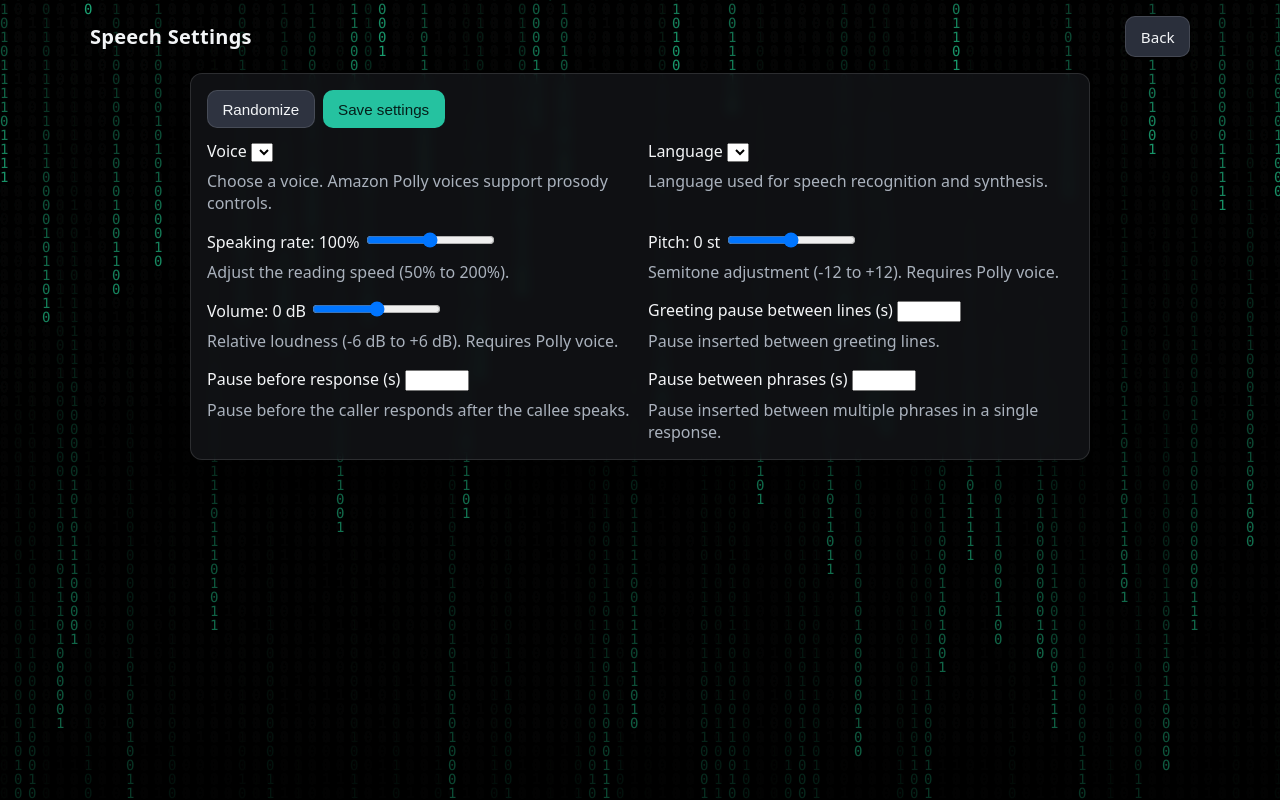
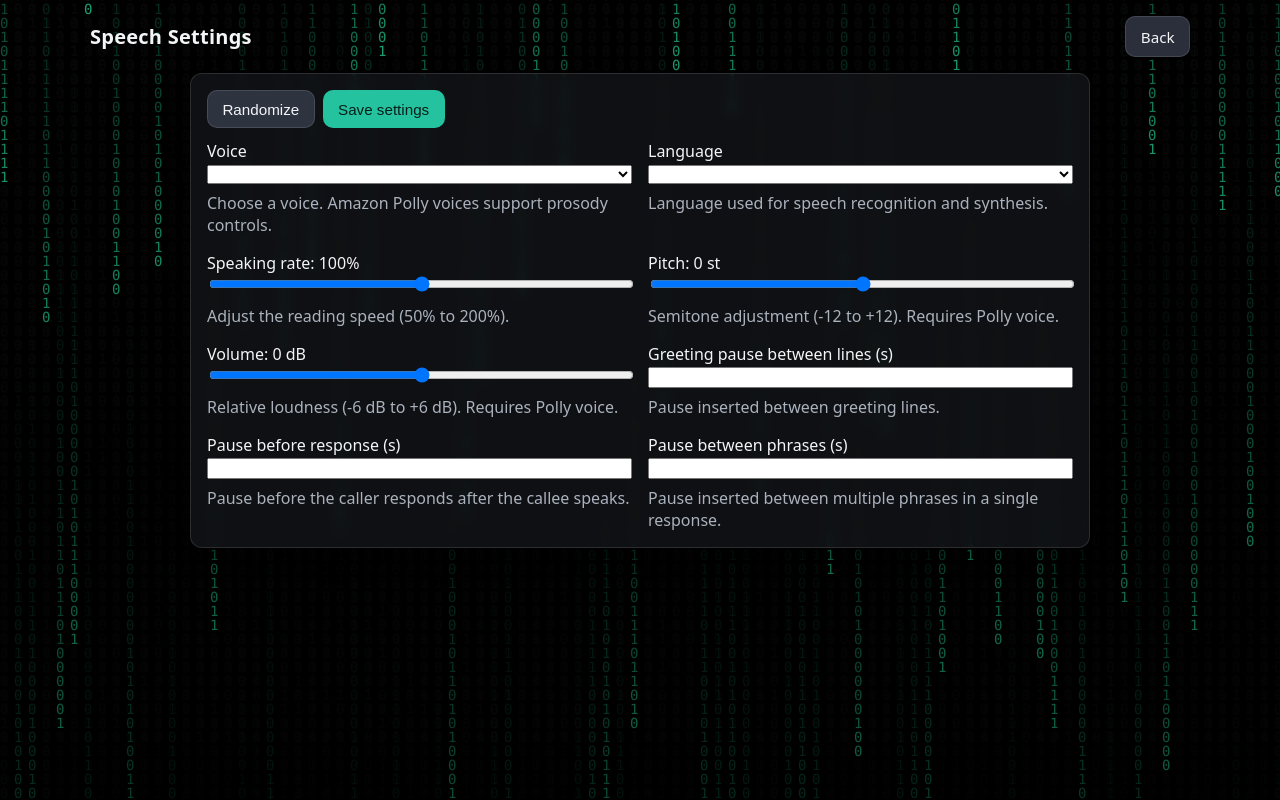
Before and after one commit to SethC94/scam_call_app, a Flask app: template templates/speech.html in a window 1280 px wide. Run offline with Flask 3, Linux system fonts and the light colour scheme; the template is opened without the code that fills it, so the values that code supplies are empty.

Commit message:
Update speech.html

```diff
--- a/templates/speech.html
+++ b/templates/speech.html
@@ -28,49 +28,49 @@
       <div class="form-grid" style="grid-template-columns: 1fr 1fr; gap: 1rem;">
         <div>
           <label for="voiceSelect">Voice</label>
-          <select id="voiceSelect"></select>
+          <select id="voiceSelect" style="width:100%;"></select>
           <div class="form-help">Choose a voice. Amazon Polly voices support prosody controls.</div>
         </div>
 
         <div>
           <label for="languageSelect">Language</label>
-          <select id="languageSelect"></select>
+          <select id="languageSelect" style="width:100%;"></select>
           <div class="form-help">Language used for speech recognition and synthesis.</div>
         </div>
 
         <div>
           <label for="rateInput">Speaking rate: <span id="rateValue">100%</span></label>
-          <input id="rateInput" type="range" min="50" max="200" step="1" />
+          <input id="rateInput" type="range" min="50" max="200" step="1" style="width:100%;" />
           <div class="form-help">Adjust the reading speed (50% to 200%).</div>
         </div>
 
         <div>
           <label for="pitchInput">Pitch: <span id="pitchValue">0 st</span></label>
-          <input id="pitchInput" type="range" min="-12" max="12" step="1" />
+          <input id="pitchInput" type="range" min="-12" max="12" step="1" style="width:100%;" />
           <div class="form-help">Semitone adjustment (-12 to +12). Requires Polly voice.</div>
         </div>
 
         <div>
           <label for="volumeInput">Volume: <span id="volumeValue">0 dB</span></label>
-          <input id="volumeInput" type="range" min="-6" max="6" step="1" />
+          <input id="volumeInput" type="range" min="-6" max="6" step="1" style="width:100%;" />
           <div class="form-help">Relative loudness (-6 dB to +6 dB). Requires Polly voice.</div>
         </div>
 
         <div>
           <label for="greetPauseInput">Greeting pause between lines (s)</label>
-          <input id="greetPauseInput" type="number" min="0" max="5" step="0.1" />
+          <input id="greetPauseInput" type="number" min="0" max="5" step="0.1" style="width:100%;" />
           <div class="form-help">Pause inserted between greeting lines.</div>
         </div>
 
         <div>
           <label for="respPauseInput">Pause before response (s)</label>
-          <input id="respPauseInput" type="number" min="0" max="5" step="0.1" />
+          <input id="respPauseInput" type="number" min="0" max="5" step="0.1" style="width:100%;" />
           <div class="form-help">Pause before the caller responds after the callee speaks.</div>
         </div>
 
         <div>
           <label for="betweenPauseInput">Pause between phrases (s)</label>
-          <input id="betweenPauseInput" type="number" min="0" max="5" step="0.1" />
+          <input id="betweenPauseInput" type="number" min="0" max="5" step="0.1" style="width:100%;" />
           <div class="form-help">Pause inserted between multiple phrases in a single response.</div>
         </div>
       </div>
```
